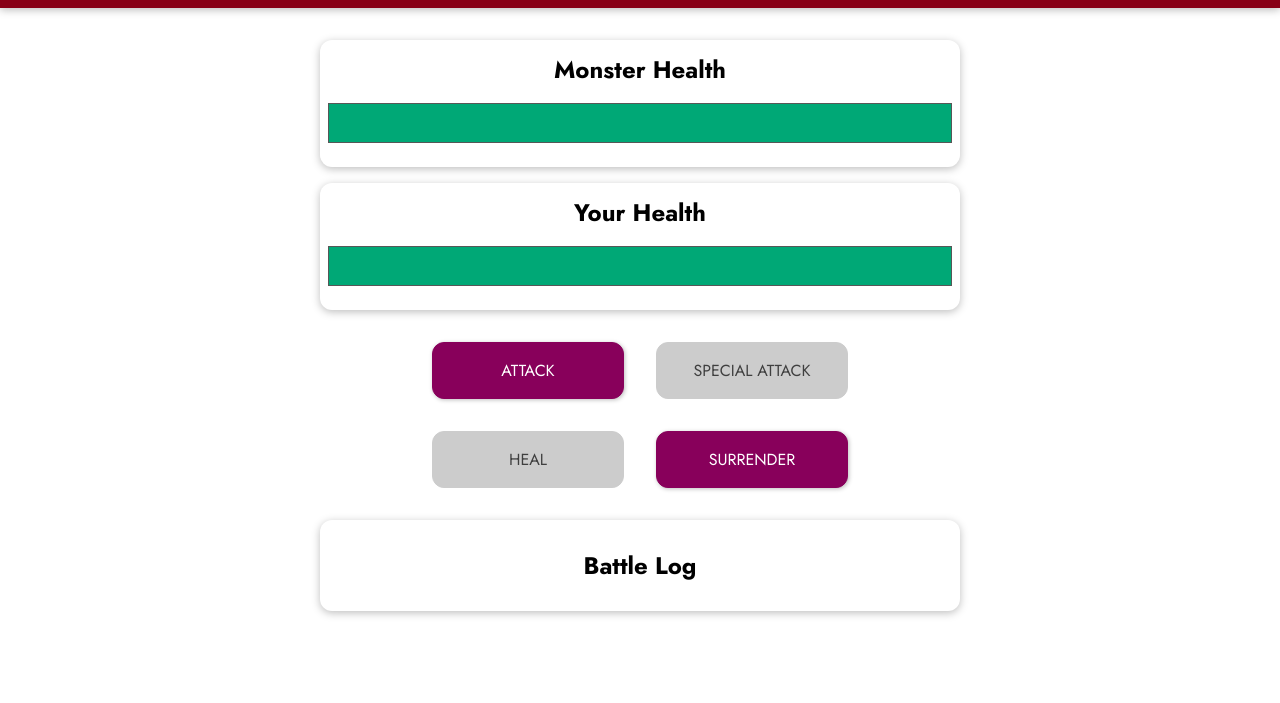
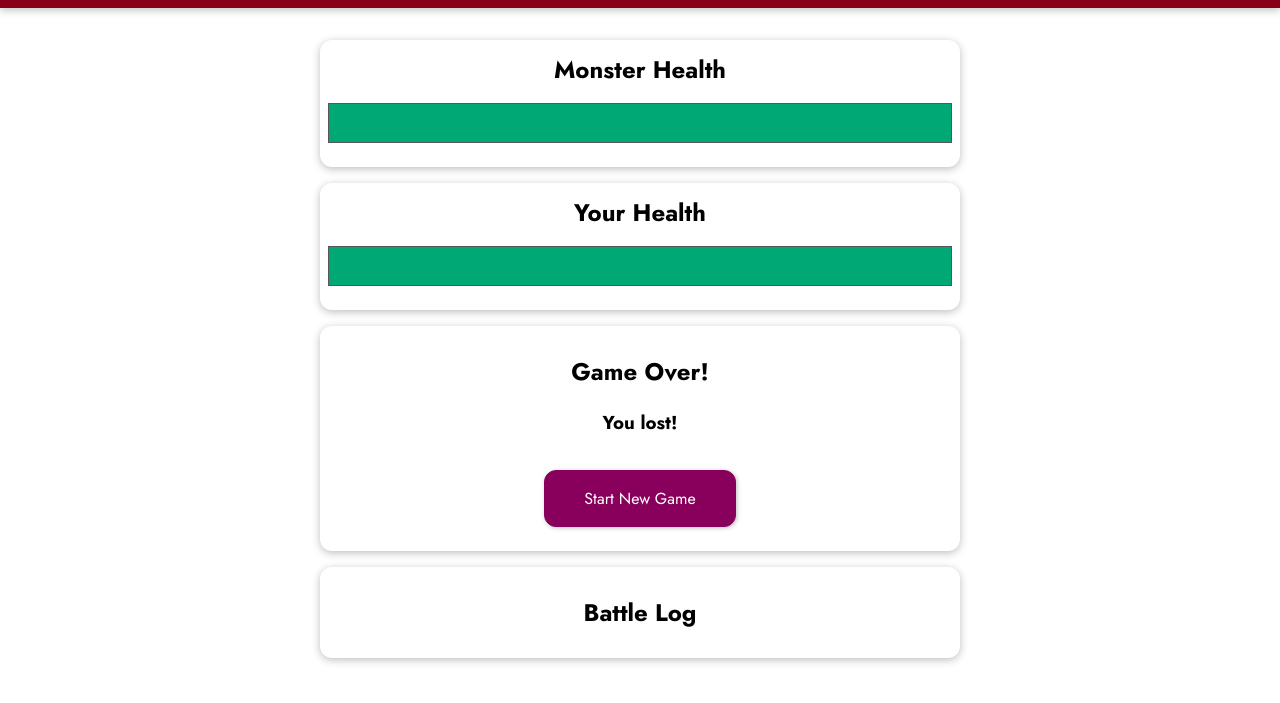
Before and after one commit to chirazzzz/Vue-Monster-Slayer, a plain HTML site: page index.html in a window 1280 px wide. Both pictures are taken after a click on the button "SURRENDER". Shown: the part 97-800 px from the top of the page. Drawn offline with nearby package versions, Linux system fonts and the light colour scheme.

Commit message:
Added surrender & start game btns. Fixed health bar bug

```diff
--- a/app.js
+++ b/app.js
@@ -13,16 +13,22 @@ const app = Vue.createApp({
   },
   computed: {
     monsterBarStyles() {
+      if (this.monsterHealth <= 0) {
+        return { width: "0%" };
+      }
       return { width: this.monsterHealth + "%" };
     },
     playerBarStyles() {
+      if (this.playerHealth <= 0) {
+        return { width: "0%" };
+      }
       return { width: this.playerHealth + "%" };
     },
     specialAttackEnabled() {
       return this.currentRound % 3 !== 2;
     },
     healPlayerHealth() {
-      return this.currentRound % 3 !== 2;
+      return this.currentRound % 3 !== 1;
     },
   },
   watch: {
@@ -46,6 +52,12 @@ const app = Vue.createApp({
     },
   },
   methods: {
+    startGame() {
+      this.playerHealth = 100,
+      this.monsterHealth = 100,
+      this.currentRound = 0,
+      this.winner = null;
+    },
     attackMonster() {
       this.currentRound++;
       const attackValue = getRandomValue(5, 12);
@@ -72,6 +84,9 @@ const app = Vue.createApp({
       }
       this.attackPlayer();
     },
+    surrender() {
+      this.winner = "playerLost"
+    }
   },
 });
 
--- a/index.html
+++ b/index.html
@@ -37,14 +37,15 @@
         <h3 v-if="winner === 'playerLost'">You lost!</h3>
         <h3 v-else-if="winner === 'monsterLost'">You won!</h3>
         <h3 v-else>It's a draw!</h3>
+        <button @click="startGame">Start New Game</button>
       </section>
-      <section id="controls">
+      <section id="controls" v-else>
         <button @click="attackMonster">ATTACK</button>
         <button :disabled="specialAttackEnabled" @click="specialAttackMonster">
           SPECIAL ATTACK
         </button>
         <button :disabled="healPlayerHealth" @click="healPlayer">HEAL</button>
-        <button>SURRENDER</button>
+        <button @click="surrender">SURRENDER</button>
       </section>
       <section id="log" class="container">
         <h2>Battle Log</h2>
```
